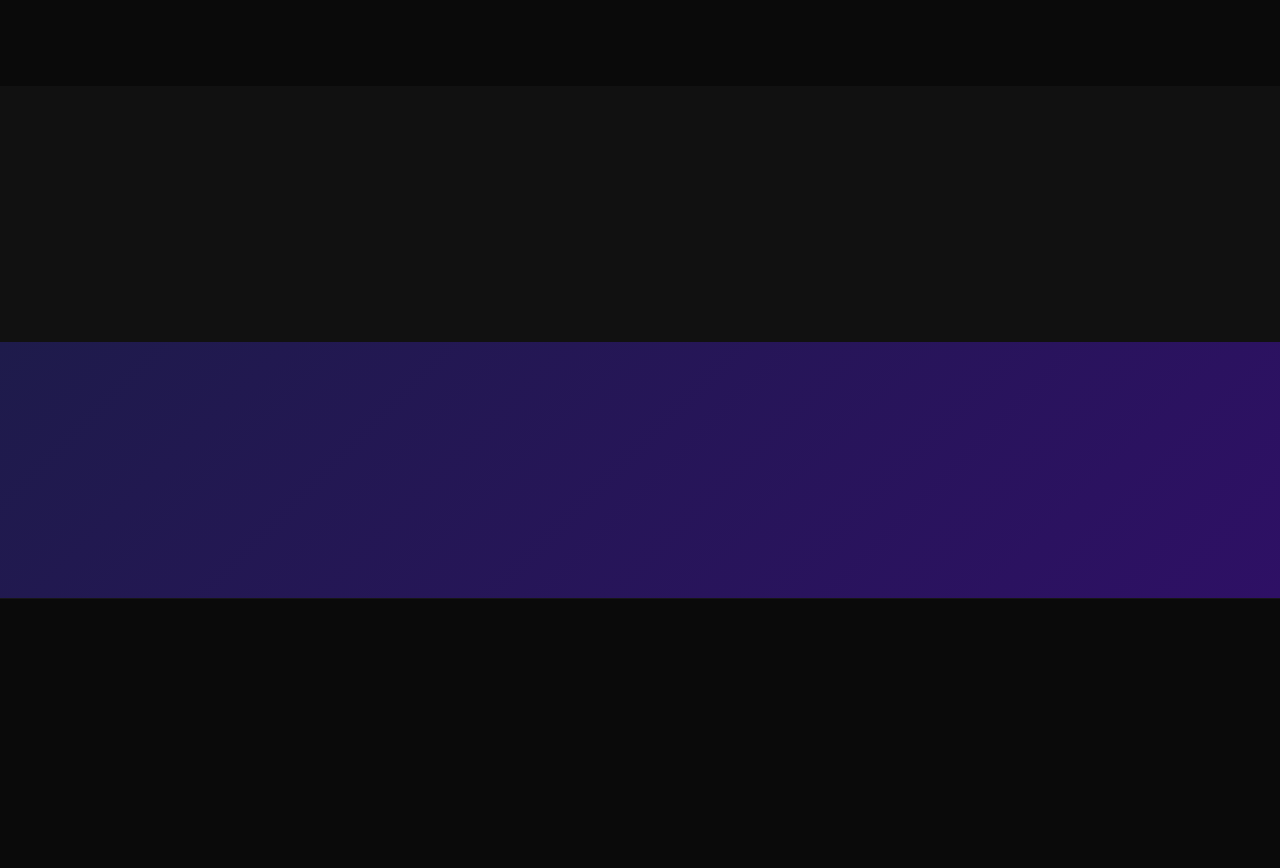
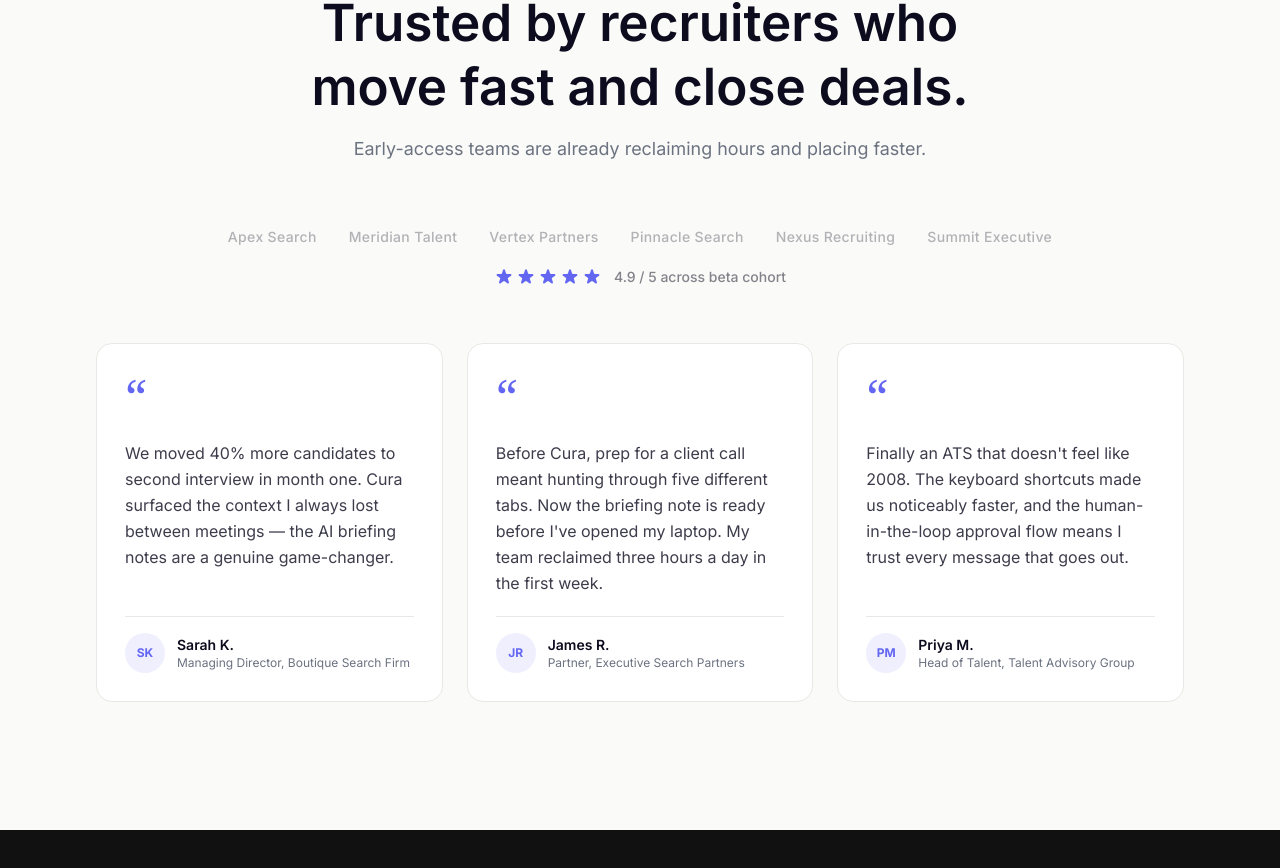
Before and after one commit to charleswong28/cura, a Next.js app in the folder js/apps/web-home-page/: page / in a window 1280 px wide. Shown: the part 7918-8786 px from the top of the page. Built offline with nearby package versions, Linux system fonts and the light colour scheme; no server answers.

Commit message:
EPIC-HP-007: 🗣️ Social Proof

```diff
--- a/js/apps/web-home-page/src/components/TestimonialsSection.tsx
+++ b/js/apps/web-home-page/src/components/TestimonialsSection.tsx
@@ -1,13 +1,136 @@
 /**
  * TestimonialsSection — HP-044 through HP-047
- * Horizontal scroll of quote cards, logo row, and star rating.
- * Placeholder scaffold — content implemented in EPIC-HP-007.
+ *
+ * HP-044: Grid of 3 quote cards — horizontal row on desktop, stacked on mobile
+ * HP-045: Each card: open-quote glyph, 2-3 sentence quote, avatar + name + firm
+ * HP-046: "Trusted by" logo row (5-6 placeholder agency names, muted)
+ * HP-047: Star rating micro-element — 5 stars, "4.9 / 5 across beta cohort"
+ *
+ * Light cream background to contrast the surrounding dark sections.
  */
+
+/** HP-046: placeholder agency names — swap for real logos post-beta */
+const AGENCIES = [
+  "Apex Search",
+  "Meridian Talent",
+  "Vertex Partners",
+  "Pinnacle Search",
+  "Nexus Recruiting",
+  "Summit Executive",
+];
+
+/** HP-045: testimonial data — placeholders OK for launch */
+const TESTIMONIALS = [
+  {
+    id: 1,
+    quote:
+      "We moved 40% more candidates to second interview in month one. Cura surfaced the context I always lost between meetings — the AI briefing notes are a genuine game-changer.",
+    name: "Sarah K.",
+    title: "Managing Director",
+    firm: "Boutique Search Firm",
+    initials: "SK",
+  },
+  {
+    id: 2,
+    quote:
+      "Before Cura, prep for a client call meant hunting through five different tabs. Now the briefing note is ready before I've opened my laptop. My team reclaimed three hours a day in the first week.",
+    name: "James R.",
+    title: "Partner",
+    firm: "Executive Search Partners",
+    initials: "JR",
+  },
+  {
+    id: 3,
+    quote:
+      "Finally an ATS that doesn't feel like 2008. The keyboard shortcuts made us noticeably faster, and the human-in-the-loop approval flow means I trust every message that goes out.",
+    name: "Priya M.",
+    title: "Head of Talent",
+    firm: "Talent Advisory Group",
+    initials: "PM",
+  },
+];
+
 export default function TestimonialsSection() {
   return (
-    <section className="section-padding">
+    <section id="testimonials" className="section-padding bg-cura-cream">
       <div className="container-page">
-        {/* HP-044 to HP-047 content goes here */}
+        {/* Section heading */}
+        <div className="text-center mb-12 lg:mb-16">
+          <p className="text-xs font-semibold uppercase tracking-widest text-cura-accent mb-4">
+            Social Proof
+          </p>
+          <h2 className="font-sans font-semibold text-section-lg text-cura-black leading-tight mx-auto mb-4">
+            Trusted by recruiters who
+            <br className="hidden sm:block" /> move fast and close deals.
+          </h2>
+          <p className="text-body-fluid text-cura-muted mx-auto max-w-xl leading-relaxed">
+            Early-access teams are already reclaiming hours and placing faster.
+          </p>
+        </div>
+
+        {/* HP-046: Agency logo row */}
+        <div className="flex flex-wrap items-center justify-center gap-x-8 gap-y-3 mb-5">
+          {AGENCIES.map((name) => (
+            <span key={name} className="text-sm font-medium text-cura-black/30 tracking-wide">
+              {name}
+            </span>
+          ))}
+        </div>
+
+        {/* HP-047: Star rating micro-element */}
+        <div className="flex items-center justify-center gap-3 mb-14">
+          <div className="flex gap-0.5" aria-label="Rated 4.9 out of 5 stars">
+            {Array.from({ length: 5 }).map((_, i) => (
+              <svg
+                key={i}
+                className="w-5 h-5 text-cura-accent"
+                viewBox="0 0 20 20"
+                fill="currentColor"
+                aria-hidden="true"
+              >
+                <path d="M9.049 2.927c.3-.921 1.603-.921 1.902 0l1.07 3.292a1 1 0 00.95.69h3.462c.969 0 1.371 1.24.588 1.81l-2.8 2.034a1 1 0 00-.364 1.118l1.07 3.292c.3.921-.755 1.688-1.54 1.118l-2.8-2.034a1 1 0 00-1.175 0l-2.8 2.034c-.784.57-1.838-.197-1.539-1.118l1.07-3.292a1 1 0 00-.364-1.118L2.98 8.72c-.783-.57-.38-1.81.588-1.81h3.461a1 1 0 00.951-.69l1.07-3.292z" />
+              </svg>
+            ))}
+          </div>
+          <span className="text-sm text-cura-black/50 font-medium">4.9 / 5 across beta cohort</span>
+        </div>
+
+        {/* HP-044 + HP-045: Quote cards — 1 col mobile → 3 col desktop */}
+        <div className="grid grid-cols-1 md:grid-cols-3 gap-6">
+          {TESTIMONIALS.map((t) => (
+            <div
+              key={t.id}
+              className="flex flex-col gap-5 rounded-2xl p-7 bg-white border border-cura-border-light"
+            >
+              {/* Large open-quote glyph in indigo */}
+              <div
+                className="text-5xl text-cura-accent leading-none select-none font-serif"
+                aria-hidden="true"
+              >
+                &ldquo;
+              </div>
+
+              {/* 2–3 sentence quote */}
+              <p className="flex-1 text-cura-black/80 text-base leading-relaxed">{t.quote}</p>
+
+              {/* Avatar + name + firm */}
+              <div className="flex items-center gap-3 pt-4 border-t border-cura-border-light">
+                <div
+                  className="w-10 h-10 rounded-full bg-cura-accent/10 flex items-center justify-center shrink-0"
+                  aria-hidden="true"
+                >
+                  <span className="text-cura-accent text-xs font-bold">{t.initials}</span>
+                </div>
+                <div>
+                  <div className="text-cura-black font-semibold text-sm">{t.name}</div>
+                  <div className="text-cura-muted text-xs">
+                    {t.title}, {t.firm}
+                  </div>
+                </div>
+              </div>
+            </div>
+          ))}
+        </div>
       </div>
     </section>
   );
```
Also changed, not shown: 1 other file (tests, documents, lock files or other folders).
